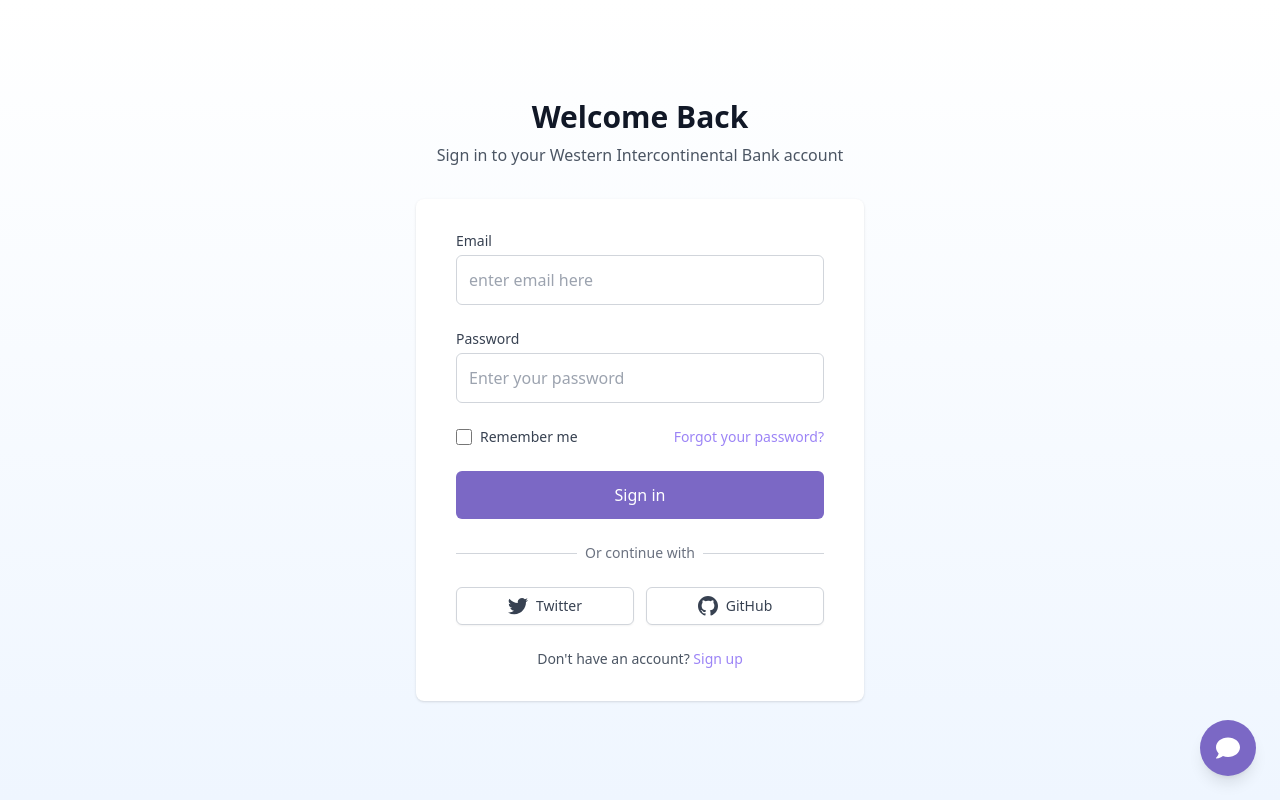
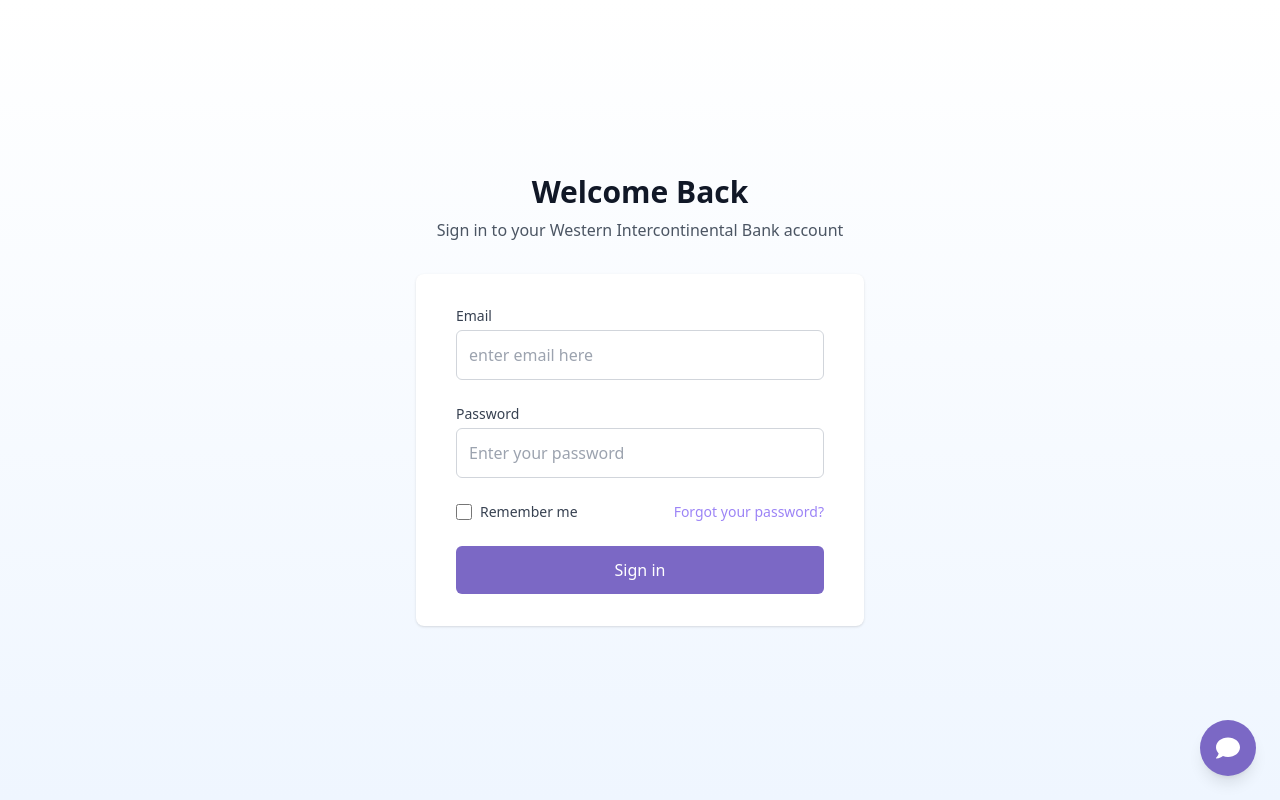
Before and after one commit to daveeedu/WesternIntercontinentalBank, a Next.js app: page /login in a window 1280 px wide. Built offline with nearby package versions, Linux system fonts and the light colour scheme.

Commit message:
romove sign up for users

```diff
--- a/src/app/login/page.jsx
+++ b/src/app/login/page.jsx
@@ -152,7 +152,7 @@
                 </Button>
               </form>
 
-              <div className="mt-6">
+              {/* <div className="mt-6">
                 <div className="relative">
                   <div className="absolute inset-0 flex items-center">
                     <div className="w-full border-t border-gray-300" />
@@ -197,9 +197,9 @@
                     GitHub
                   </button>
                 </div>
-              </div>
+              </div> */}
 
-              <div className="mt-6 text-center">
+              {/* <div className="mt-6 text-center">
                 <p className="text-sm text-gray-600">
                   Don't have an account?{" "}
                   <Link
@@ -209,7 +209,7 @@
                     Sign up
                   </Link>
                 </p>
-              </div>
+              </div> */}
             </div>
           </div>
         </div>
```
